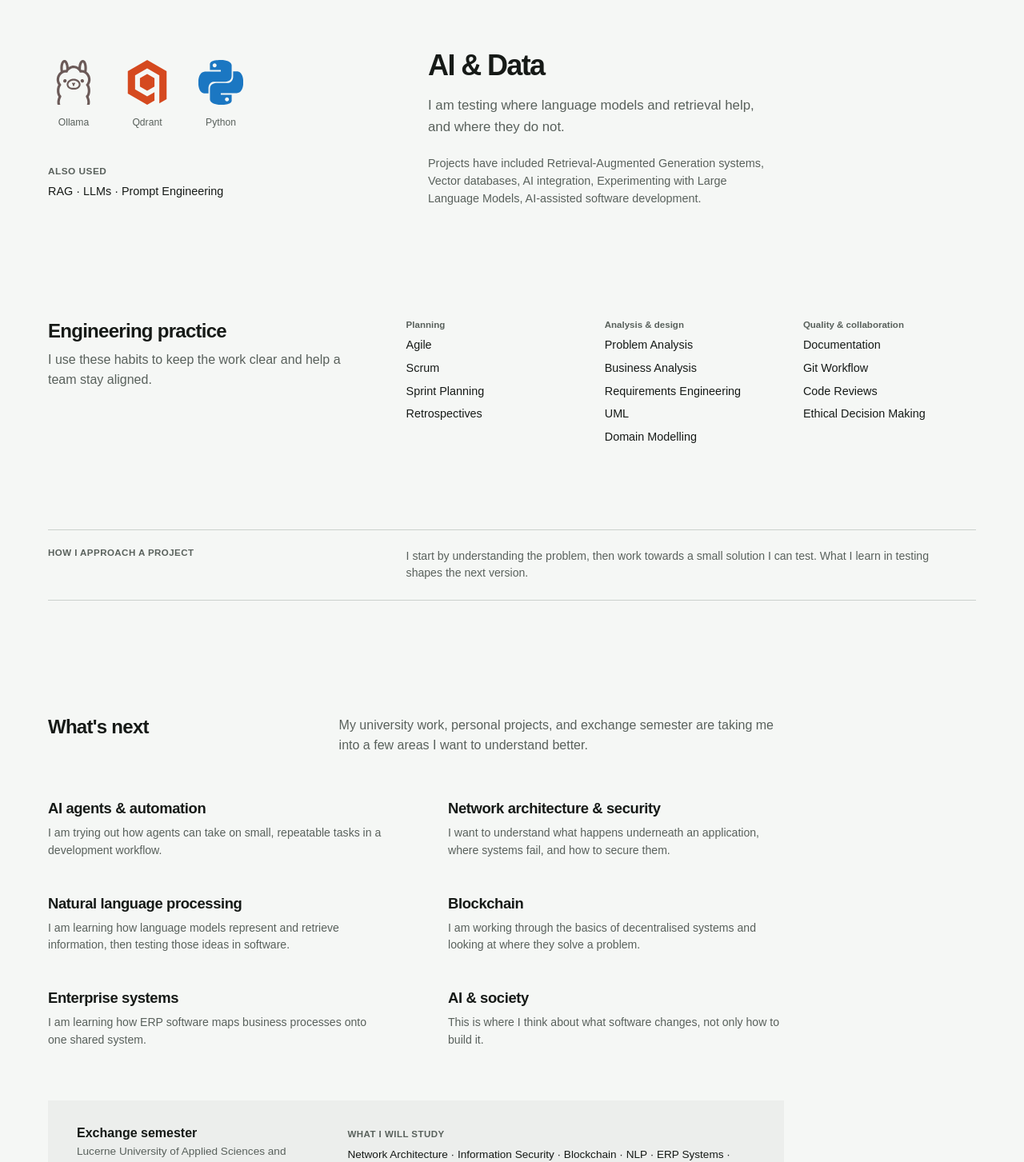
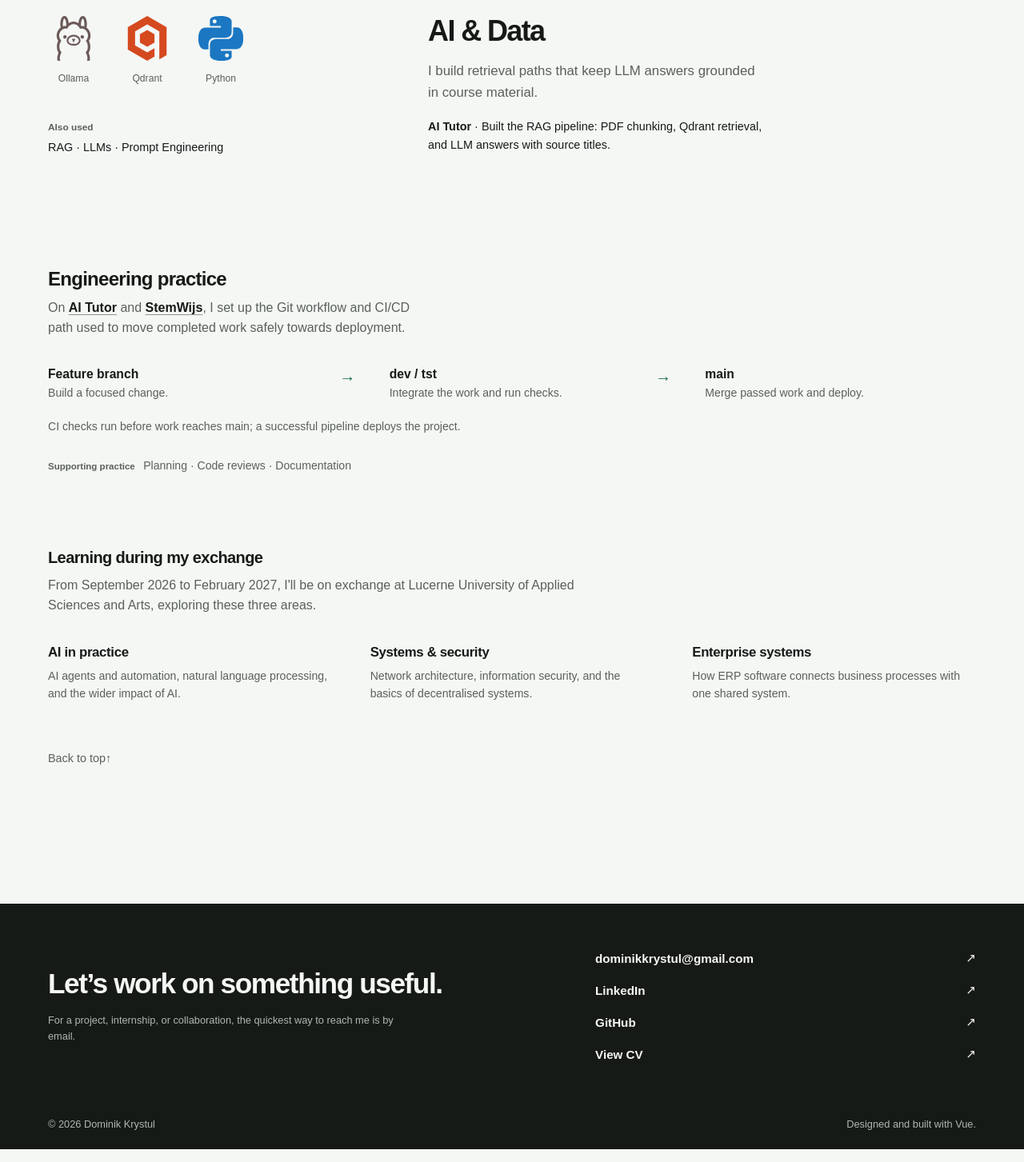
Before and after one commit to dominikkrystul/portfolio, a Vue app: page /skills in a window 1280 px wide. Shown: the part 1330-2783 px from the top of the page at 80% size. Built offline with nearby package versions, Linux system fonts and the light colour scheme.

Commit message:
feat(skills): connect skills to project evidence

```diff
--- a/src/components/skills/EngineeringPractice.vue
+++ b/src/components/skills/EngineeringPractice.vue
@@ -1,8 +1,6 @@
 <script setup lang="ts">
-import type { EngineeringSkillGroup } from '../../types/skills'
-
 defineProps<{
-  skills: EngineeringSkillGroup[]
+  skills: string[]
   process: string
 }>()
 </script>
@@ -12,31 +10,55 @@ defineProps<{
     <div class="engineering-practice__heading">
       <h2 id="engineering-title">Engineering practice</h2>
       <p>
-        I use these habits to keep the work clear and help a team stay aligned.
+        On
+        <RouterLink
+          class="engineering-practice__case-link"
+          to="/projects/ai-tutor"
+        >
+          AI Tutor
+        </RouterLink>
+        and
+        <RouterLink
+          class="engineering-practice__case-link"
+          to="/projects/stemwijs"
+        >
+          StemWijs </RouterLink
+        >, I set up the Git workflow and CI/CD path used to move completed work
+        safely towards deployment.
       </p>
     </div>
 
-    <div class="engineering-practice__groups">
-      <div v-for="group in skills" :key="group.title">
-        <h3>{{ group.title }}</h3>
-        <ul :aria-label="group.title">
-          <li v-for="skill in group.items" :key="skill">{{ skill }}</li>
-        </ul>
-      </div>
+    <div class="engineering-practice__workflow" aria-label="Delivery workflow">
+      <ol aria-label="Feature delivery path">
+        <li>
+          <strong>Feature branch</strong>
+          <span>Build a focused change.</span>
+        </li>
+        <li>
+          <strong>dev / tst</strong>
+          <span>Integrate the work and run checks.</span>
+        </li>
+        <li>
+          <strong>main</strong>
+          <span>Merge passed work and deploy.</span>
+        </li>
+      </ol>
+      <p>{{ process }}</p>
     </div>
 
-    <div class="engineering-practice__process">
-      <span>How I approach a project</span>
-      <p>{{ process }}</p>
+    <div class="engineering-practice__groups">
+      <div>
+        <h3>Supporting practice</h3>
+        <p aria-label="Supporting practice">
+          <span v-for="skill in skills" :key="skill">{{ skill }}</span>
+        </p>
+      </div>
     </div>
   </section>
 </template>
 
 <style scoped>
 .engineering-practice {
-  display: grid;
-  grid-template-columns: minmax(220px, 0.7fr) minmax(320px, 1.3fr);
-  gap: 4rem;
   padding: 3rem 0;
 }
 
@@ -56,14 +78,46 @@ defineProps<{
   line-height: 1.55;
 }
 
+.engineering-practice__case-link {
+  display: inline-flex;
+  min-height: 24px;
+  align-items: center;
+  color: var(--ink);
+  font-weight: 700;
+  text-decoration: underline;
+  text-decoration-color: color-mix(in srgb, currentcolor 45%, transparent);
+  text-decoration-thickness: 1px;
+  text-underline-offset: 0.18em;
+  transition:
+    color 160ms ease,
+    text-decoration-color 160ms ease,
+    transform 120ms ease-out;
+}
+
+.engineering-practice__case-link:focus-visible {
+  color: var(--accent);
+}
+
+.engineering-practice__case-link:active {
+  transform: scale(0.98);
+  transform-origin: left center;
+}
+
+@media (hover: hover) and (pointer: fine) {
+  .engineering-practice__case-link:hover {
+    color: var(--accent);
+    text-decoration-color: currentcolor;
+  }
+}
+
 .engineering-practice__groups {
-  display: flex;
-  gap: 2rem;
-  justify-content: space-between;
+  margin-top: 1.5rem;
 }
 
 .engineering-practice__groups > div {
-  flex: 1;
+  display: flex;
+  gap: 0.65rem;
+  align-items: baseline;
 }
 
 .engineering-practice__groups h3 {
@@ -73,40 +127,62 @@ defineProps<{
   font-weight: 700;
 }
 
-.engineering-practice__groups ul {
+.engineering-practice__groups p {
+  margin: 0;
+  color: var(--muted);
+  font-size: 0.88rem;
+  line-height: 1.55;
+}
+
+.engineering-practice__groups p span {
+  display: inline;
+}
+
+.engineering-practice__groups p span:not(:last-child)::after {
+  content: ' · ';
+}
+
+.engineering-practice__workflow {
+  margin-top: 2rem;
+  padding: 0.25rem 0;
+}
+
+.engineering-practice__workflow ol {
   display: grid;
-  gap: 0.35rem;
+  grid-template-columns: repeat(3, minmax(0, 1fr));
+  gap: 1.5rem;
   margin: 0;
   padding: 0;
   list-style: none;
 }
 
-.engineering-practice__groups li {
-  color: var(--ink);
-  font-size: 0.9rem;
-  line-height: 1.6;
+.engineering-practice__workflow li {
+  position: relative;
+  display: grid;
+  gap: 0.25rem;
 }
 
-.engineering-practice__process {
-  display: grid;
-  grid-column: 1 / -1;
-  grid-template-columns: minmax(220px, 0.7fr) minmax(320px, 1.3fr);
-  gap: 4rem;
-  margin: 2.5rem 0 0;
-  padding: 1.35rem 0;
-  border-top: 1px solid var(--line);
-  border-bottom: 1px solid var(--line);
+.engineering-practice__workflow li + li {
+  padding-left: 2rem;
 }
 
-.engineering-practice__process span {
-  color: var(--muted);
-  font-size: 0.72rem;
-  font-weight: 700;
-  letter-spacing: 0.04em;
-  text-transform: uppercase;
+.engineering-practice__workflow li:not(:last-child)::after {
+  position: absolute;
+  top: 0.1rem;
+  right: -0.85rem;
+  color: var(--accent);
+  content: '→';
+  font-size: 1.25rem;
+  font-weight: 500;
+  line-height: 1;
 }
 
-.engineering-practice__process p {
+.engineering-practice__workflow strong {
+  font-size: 0.98rem;
+}
+
+.engineering-practice__workflow li span,
+.engineering-practice__workflow p {
   max-width: 680px;
   margin: 0;
   color: var(--muted);
@@ -114,22 +190,36 @@ defineProps<{
   line-height: 1.55;
 }
 
+.engineering-practice__workflow p {
+  margin-top: 1.25rem;
+}
+
 @media (max-width: 700px) {
-  .engineering-practice {
-    grid-template-columns: 1fr;
-    gap: 1.75rem;
+  .engineering-practice__case-link {
+    min-height: 44px;
   }
 
-  .engineering-practice__process {
-    grid-column: auto;
+  .engineering-practice__workflow ol {
     grid-template-columns: 1fr;
-    gap: 0.6rem;
-    margin-top: 0;
+    gap: 1rem;
   }
 
-  .engineering-practice__groups {
-    display: grid;
-    gap: 1.5rem;
+  .engineering-practice__workflow li + li {
+    padding: 1rem 0 0;
+  }
+
+  .engineering-practice__workflow li:not(:last-child)::after {
+    top: auto;
+    right: auto;
+    bottom: -0.8rem;
+    left: 0;
+    content: '↓';
+  }
+}
+
+@media (pointer: coarse) {
+  .engineering-practice__case-link {
+    min-height: 44px;
   }
 }
 </style>
--- a/src/components/skills/LearningFocus.vue
+++ b/src/components/skills/LearningFocus.vue
@@ -23,50 +23,36 @@ defineProps<{
         <p>{{ topic.description }}</p>
       </article>
     </div>
-
-    <aside class="exchange-focus" aria-labelledby="exchange-focus-title">
-      <div class="exchange-focus__place">
-        <h3 id="exchange-focus-title">{{ focus.exchange.title }}</h3>
-        <p>{{ focus.exchange.institution }}</p>
-        <p>{{ focus.exchange.dates }}</p>
-      </div>
-      <div class="exchange-focus__courses">
-        <span>What I will study</span>
-        <p>{{ focus.exchange.courses.join(' · ') }}</p>
-      </div>
-    </aside>
   </section>
 </template>
 
 <style scoped>
 .learning-focus {
-  padding-top: 3rem;
+  padding-top: 2.5rem;
 }
 
 .learning-focus__intro {
-  display: grid;
-  grid-template-columns: minmax(220px, 0.7fr) minmax(320px, 1.3fr);
-  gap: 4rem;
+  max-width: 48rem;
 }
 
 .learning-focus h2 {
   margin: 0;
-  font-size: 1.5rem;
+  font-size: 1.25rem;
   letter-spacing: -0.03em;
 }
 
 .learning-focus__intro p {
-  max-width: 620px;
-  margin: 0;
+  max-width: 43rem;
+  margin: 0.7rem 0 0;
   color: var(--muted);
   line-height: 1.55;
 }
 
 .learning-focus__topics {
   display: grid;
-  grid-template-columns: repeat(2, minmax(0, 1fr));
-  gap: 2.75rem 5rem;
-  margin-top: 3.5rem;
+  grid-template-columns: repeat(3, minmax(0, 1fr));
+  gap: 2rem 3rem;
+  margin-top: 2.25rem;
 }
 
 .learning-topic {
@@ -75,7 +61,7 @@ defineProps<{
 
 .learning-topic h3 {
   margin: 0;
-  font-size: 1.15rem;
+  font-size: 1.05rem;
   letter-spacing: -0.02em;
 }
 
@@ -86,63 +72,17 @@ defineProps<{
   line-height: 1.55;
 }
 
-.exchange-focus {
-  display: grid;
-  grid-template-columns: minmax(220px, 0.7fr) minmax(320px, 1.3fr);
-  gap: 4rem;
-  margin-top: 4rem;
-  padding: 2rem 2.25rem;
-  background: color-mix(in srgb, var(--line) 24%, transparent);
-}
-
-.exchange-focus h3 {
-  margin: 0;
-  font-size: 1rem;
-}
-
-.exchange-focus p {
-  margin: 0.3rem 0 0;
-  color: var(--muted);
-  font-size: 0.85rem;
-  line-height: 1.45;
-}
-
-.exchange-focus__courses span {
-  color: var(--muted);
-  font-size: 0.72rem;
-  font-weight: 700;
-  letter-spacing: 0.04em;
-  text-transform: uppercase;
-}
-
-.exchange-focus__courses p {
-  margin-top: 0.5rem;
-  color: var(--ink);
-}
-
 @media (max-width: 900px) {
   .learning-focus__topics {
-    gap: 2.5rem 3rem;
+    grid-template-columns: repeat(2, minmax(0, 1fr));
+    gap: 2.25rem 3rem;
   }
 }
 
 @media (max-width: 700px) {
-  .learning-focus__intro,
-  .exchange-focus {
-    grid-template-columns: 1fr;
-    gap: 1rem;
-  }
-
   .learning-focus__topics {
     grid-template-columns: 1fr;
     margin-top: 2rem;
   }
-
-  .exchange-focus {
-    grid-template-columns: 1fr;
-    gap: 1.5rem;
-    margin-top: 3rem;
-    padding: 1.5rem;
-  }
 }
 </style>
--- a/src/components/skills/SkillCategoryCard.vue
+++ b/src/components/skills/SkillCategoryCard.vue
@@ -10,9 +10,9 @@ function logoClass(name: string) {
 }
 
 function additionalTechnologies(category: SkillCategory) {
-  const logoNames = new Set(category.logos.map((logo) => logo.name))
+  const logoNames = new Set(category.logos?.map((logo) => logo.name))
 
-  return category.technologies.filter(
+  return (category.technologies ?? []).filter(
     (technology) => !logoNames.has(technology),
   )
 }
@@ -22,17 +22,30 @@ function additionalTechnologies(category: SkillCategory) {
   <article
     :id="category.id"
     class="skill-category"
+    :class="`skill-category--${category.emphasis}`"
     :aria-labelledby="`skill-${category.id}`"
   >
     <div class="skill-category__copy">
       <h2 :id="`skill-${category.id}`">{{ category.title }}</h2>
       <p class="skill-category__description">{{ category.description }}</p>
-      <p class="skill-category__experience">
-        Projects have included {{ category.experience.join(', ') }}.
+      <p class="skill-category__evidence">
+        <strong>
+          <template
+            v-for="(project, index) in category.evidence.projects"
+            :key="project.to"
+          >
+            <span v-if="index" aria-hidden="true"> &amp; </span>
+            <RouterLink class="skill-category__case-link" :to="project.to">
+              {{ project.label }}
+            </RouterLink>
+          </template>
+        </strong>
+        <span aria-hidden="true"> · </span>
+        {{ category.evidence.detail }}
       </p>
     </div>
 
-    <div class="skill-category__tools">
+    <div v-if="category.logos?.length" class="skill-category__tools">
       <div class="skill-category__logos" aria-label="Selected technologies">
         <figure v-for="logo in category.logos" :key="logo.name">
           <span
@@ -63,10 +76,7 @@ function additionalTechnologies(category: SkillCategory) {
   gap: 4rem;
   align-items: center;
   padding: 2.75rem 0;
-}
-
-.skill-category:nth-child(even) .skill-category__copy {
-  order: 2;
+  scroll-margin-top: 1.5rem;
 }
 
 .skill-category h2 {
@@ -83,12 +93,46 @@ function additionalTechnologies(category: SkillCategory) {
   line-height: 1.6;
 }
 
-.skill-category__experience {
+.skill-category__evidence {
   max-width: 440px;
-  margin: 1.25rem 0 0;
-  color: var(--muted);
+  margin: 1rem 0 0;
+  color: var(--ink);
   font-size: 0.9rem;
   line-height: 1.55;
+}
+
+.skill-category__evidence strong {
+  font-weight: 700;
+}
+
+.skill-category__case-link {
+  display: inline-flex;
+  min-height: 24px;
+  align-items: center;
+  color: inherit;
+  text-decoration-color: color-mix(in srgb, currentcolor 48%, transparent);
+  text-decoration-thickness: 1px;
+  text-underline-offset: 0.18em;
+  transition:
+    color 160ms ease,
+    text-decoration-color 160ms ease,
+    transform 120ms ease-out;
+}
+
+.skill-category__case-link:focus-visible {
+  color: var(--accent);
+}
+
+.skill-category__case-link:active {
+  transform: scale(0.98);
+  transform-origin: left center;
+}
+
+@media (hover: hover) and (pointer: fine) {
+  .skill-category__case-link:hover {
+    color: var(--accent);
+    text-decoration-color: currentcolor;
+  }
 }
 
 .skill-category__logos {
@@ -193,8 +237,7 @@ function additionalTechnologies(category: SkillCategory) {
   color: var(--muted);
   font-size: 0.74rem;
   font-weight: 700;
-  letter-spacing: 0.04em;
-  text-transform: uppercase;
+  letter-spacing: 0;
 }
 
 .skill-category__technology-notes p {
@@ -204,7 +247,15 @@ function additionalTechnologies(category: SkillCategory) {
   line-height: 1.35;
 }
 
+.skill-category:nth-child(even) .skill-category__copy {
+  order: 2;
+}
+
 @media (max-width: 700px) {
+  .skill-category__case-link {
+    min-height: 44px;
+  }
+
   .skill-category {
     grid-template-columns: 1fr;
     gap: 2rem;
@@ -215,4 +266,10 @@ function additionalTechnologies(category: SkillCategory) {
     order: initial;
   }
 }
+
+@media (pointer: coarse) {
+  .skill-category__case-link {
+    min-height: 44px;
+  }
+}
 </style>
--- a/src/data/skills.ts
+++ b/src/data/skills.ts
@@ -1,11 +1,8 @@
-import type {
-  EngineeringSkillGroup,
-  LearningFocus,
-  SkillCategory,
-} from '../types/skills'
+import type { LearningFocus, SkillCategory } from '../types/skills'
 import cssLogo from '../assets/icons/skills/css.svg'
 import dockerLogo from '../assets/icons/skills/docker.svg'
 import htmlLogo from '../assets/icons/skills/html5.svg'
+import javaLogo from '../assets/icons/skills/java.svg'
 import javascriptLogo from '../assets/icons/skills/javascript.svg'
 import mysqlLogo from '../assets/icons/skills/mysql.svg'
 import nodeLogo from '../assets/icons/skills/nodedotjs.svg'
@@ -19,50 +16,61 @@ export const skillCategories: SkillCategory[] = [
   {
     id: 'software-development',
     title: 'Software Development',
+    emphasis: 'foundation',
     description:
       'I spend most of my time here: writing code that I can come back to and still follow.',
-    technologies: ['TypeScript', 'JavaScript', 'Java', 'Python', 'HTML', 'CSS'],
-    experience: [
-      'Object-Oriented Programming',
-      'Algorithms & Data Structures',
-      'Software Architecture',
-      'Clean Code',
-    ],
+    evidence: {
+      projects: [
+        { label: 'AI Tutor', to: '/projects/ai-tutor' },
+        { label: 'StemWijs', to: '/projects/stemwijs' },
+      ],
+      detail:
+        'Built application flows in TypeScript and Java around real course and election data.',
+    },
     logos: [
       { name: 'TypeScript', src: typescriptLogo },
       { name: 'JavaScript', src: javascriptLogo },
+      { name: 'Java', src: javaLogo },
       { name: 'Python', src: pythonLogo },
     ],
   },
   {
     id: 'frontend-development',
     title: 'Frontend Development',
+    emphasis: 'foundation',
     description:
       'I like seeing a rough idea turn into an interface that makes sense to someone using it.',
+    evidence: {
+      projects: [{ label: 'StemWijs', to: '/projects/stemwijs' }],
+      detail:
+        'Built the homepage and the email-verification flow for new accounts.',
+    },
+    logos: [
+      { name: 'Vue.js', src: vueLogo },
+      { name: 'HTML5', src: htmlLogo },
+      { name: 'CSS', src: cssLogo },
+    ],
     technologies: [
       'Vue.js',
       'Vuetify',
       'Responsive Design',
       'Component-based Architecture',
       'Accessibility basics',
-    ],
-    experience: [
-      'Dashboards',
-      'Authentication flows',
-      'Forms',
-      'Reusable UI components',
-    ],
-    logos: [
-      { name: 'Vue.js', src: vueLogo },
-      { name: 'HTML5', src: htmlLogo },
-      { name: 'CSS', src: cssLogo },
+      'HTML5',
+      'CSS',
     ],
   },
   {
     id: 'backend-infrastructure',
     title: 'Backend & Infrastructure',
+    emphasis: 'evidence',
     description:
       'I enjoy tracing a feature through the whole system, from its data to its deployment.',
+    evidence: {
+      projects: [{ label: 'StemWijs', to: '/projects/stemwijs' }],
+      detail:
+        'Set up the CI/CD path from feature branches through tst to tested deployment on main.',
+    },
     technologies: [
       'Node.js',
       'MySQL',
@@ -73,14 +81,6 @@ export const skillCategories: SkillCategory[] = [
       'GitHub',
       'CI/CD',
     ],
-    experience: [
-      'REST APIs',
-      'Automated Testing',
-      'Continuous Integration',
-      'Automatic Deployment',
-      'Version Control',
-      'Containerisation',
-    ],
     logos: [
       { name: 'Node.js', src: nodeLogo },
       { name: 'MySQL', src: mysqlLogo },
@@ -90,8 +90,14 @@ export const skillCategories: SkillCategory[] = [
   {
     id: 'ai-data',
     title: 'AI & Data',
+    emphasis: 'evidence',
     description:
-      'I am testing where language models and retrieval help, and where they do not.',
+      'I build retrieval paths that keep LLM answers grounded in course material.',
+    evidence: {
+      projects: [{ label: 'AI Tutor', to: '/projects/ai-tutor' }],
+      detail:
+        'Built the RAG pipeline: PDF chunking, Qdrant retrieval, and LLM answers with source titles.',
+    },
     technologies: [
       'Python',
       'Ollama',
@@ -99,13 +105,6 @@ export const skillCategories: SkillCategory[] = [
       'Qdrant',
       'LLMs',
       'Prompt Engineering',
-    ],
-    experience: [
-      'Retrieval-Augmented Generation systems',
-      'Vector databases',
-      'AI integration',
-      'Experimenting with Large Language Models',
-      'AI-assisted software development',
     ],
     logos: [
       { name: 'Ollama', src: ollamaLogo },
@@ -115,94 +114,36 @@ export const skillCategories: SkillCategory[] = [
   },
 ]
 
-export const engineeringSkills: EngineeringSkillGroup[] = [
-  {
-    title: 'Planning',
-    items: ['Agile', 'Scrum', 'Sprint Planning', 'Retrospectives'],
-  },
-  {
-    title: 'Analysis & design',
-    items: [
-      'Problem Analysis',
-      'Business Analysis',
-      'Requirements Engineering',
-      'UML',
-      'Domain Modelling',
-    ],
-  },
-  {
-    title: 'Quality & collaboration',
-    items: [
-      'Documentation',
-      'Git Workflow',
-      'Code Reviews',
-      'Ethical Decision Making',
-    ],
-  },
-]
+export const supportingSkills = ['Planning', 'Code reviews', 'Documentation']
 
 export const engineeringProcessSummary =
-  'I start by understanding the problem, then work towards a small solution I can test. What I learn in testing shapes the next version.'
+  'CI checks run before work reaches main; a successful pipeline deploys the project.'
 
 export const learningFocus: LearningFocus = {
-  title: "What's next",
+  title: 'Learning during my exchange',
   description:
-    'My university work, personal projects, and exchange semester are taking me into a few areas I want to understand better.',
+    "From September 2026 to February 2027, I'll be on exchange at Lucerne University of Applied Sciences and Arts, exploring these three areas.",
   topics: [
     {
-      id: 'ai-agents',
-      title: 'AI agents & automation',
+      id: 'ai-in-practice',
+      title: 'AI in practice',
       description:
-        'I am trying out how agents can take on small, repeatable tasks in a development workflow.',
+        'AI agents and automation, natural language processing, and the wider impact of AI.',
       icon: 'agents',
     },
     {
-      id: 'network-security',
-      title: 'Network architecture & security',
+      id: 'systems-security',
+      title: 'Systems & security',
       description:
-        'I want to understand what happens underneath an application, where systems fail, and how to secure them.',
+        'Network architecture, information security, and the basics of decentralised systems.',
       icon: 'network',
-    },
-    {
-      id: 'natural-language-processing',
-      title: 'Natural language processing',
-      description:
-        'I am learning how language models represent and retrieve information, then testing those ideas in software.',
-      icon: 'language',
-    },
-    {
-      id: 'blockchain',
-      title: 'Blockchain',
-      description:
-        'I am working through the basics of decentralised systems and looking at where they solve a problem.',
-      icon: 'blockchain',
     },
     {
       id: 'enterprise-systems',
       title: 'Enterprise systems',
       description:
-        'I am learning how ERP software maps business processes onto one shared system.',
+        'How ERP software connects business processes with one shared system.',
       icon: 'enterprise',
     },
-    {
-      id: 'ai-and-society',
-      title: 'AI & society',
-      description:
-        'This is where I think about what software changes, not only how to build it.',
-      icon: 'society',
-    },
   ],
-  exchange: {
-    title: 'Exchange semester',
-    institution: 'Lucerne University of Applied Sciences and Arts',
-    dates: 'September 2026 – February 2027',
-    courses: [
-      'Network Architecture',
-      'Information Security',
-      'Blockchain',
-      'NLP',
-      'ERP Systems',
-      'Philosophy, Art & AI',
-    ],
-  },
 }
--- a/src/types/skills.ts
+++ b/src/types/skills.ts
@@ -2,9 +2,20 @@ export interface SkillCategory {
   id: string
   title: string
   description: string
-  technologies: string[]
-  experience: string[]
-  logos: SkillLogo[]
+  emphasis: 'foundation' | 'evidence'
+  evidence: SkillEvidence
+  technologies?: string[]
+  logos?: SkillLogo[]
+}
+
+export interface SkillEvidence {
+  projects: SkillEvidenceProject[]
+  detail: string
+}
+
+export interface SkillEvidenceProject {
+  label: string
+  to: string
 }
 
 export interface SkillLogo {
@@ -16,25 +27,11 @@ export interface LearningFocus {
   title: string
   description: string
   topics: LearningTopic[]
-  exchange: ExchangeFocus
 }
 
 export interface LearningTopic {
   id: string
   title: string
   description: string
-  icon:
-    'agents' | 'network' | 'language' | 'blockchain' | 'enterprise' | 'society'
+  icon: 'agents' | 'network' | 'enterprise'
 }
-
-export interface ExchangeFocus {
-  title: string
-  institution: string
-  dates: string
-  courses: string[]
-}
-
-export interface EngineeringSkillGroup {
-  title: string
-  items: string[]
-}
--- a/src/views/SkillsView.vue
+++ b/src/views/SkillsView.vue
@@ -4,14 +4,14 @@ import LearningFocus from '../components/skills/LearningFocus.vue'
 import SkillCategoryCard from '../components/skills/SkillCategoryCard.vue'
 import {
   engineeringProcessSummary,
-  engineeringSkills,
   learningFocus,
   skillCategories,
+  supportingSkills,
 } from '../data/skills'
 </script>
 
 <template>
-  <main class="page skills-page" aria-labelledby="skills-title">
+  <div class="page skills-page">
     <header class="page-heading skills-heading">
       <div class="skills-heading__intro">
         <h1 id="skills-title">Skills</h1>
@@ -27,8 +27,12 @@ import {
         >
           {{ category.title }}
         </a>
-        <a href="#engineering-title">Engineering practice</a>
-        <a href="#learning-focus-title">What's next</a>
+        <a class="skills-heading__supporting-link" href="#engineering-title">
+          Engineering practice
+        </a>
+        <a class="skills-heading__supporting-link" href="#learning-focus-title">
+          Exchange learning
+        </a>
       </nav>
     </header>
 
@@ -41,10 +45,23 @@ import {
     </section>
 
     <EngineeringPractice
-      :skills="engineeringSkills"
+      :skills="supportingSkills"
       :process="engineeringProcessSummary"
     />
 
     <LearningFocus :focus="learningFocus" />
-  </main>
+
+    <a class="skills-back-to-top secondary-link" href="#skills-title">
+      Back to top <span aria-hidden="true">↑</span>
+    </a>
+  </div>
 </template>
+
+<style scoped>
+.skills-back-to-top {
+  display: inline-flex;
+  min-height: 44px;
+  align-items: center;
+  margin-top: 3rem;
+}
+</style>
```
